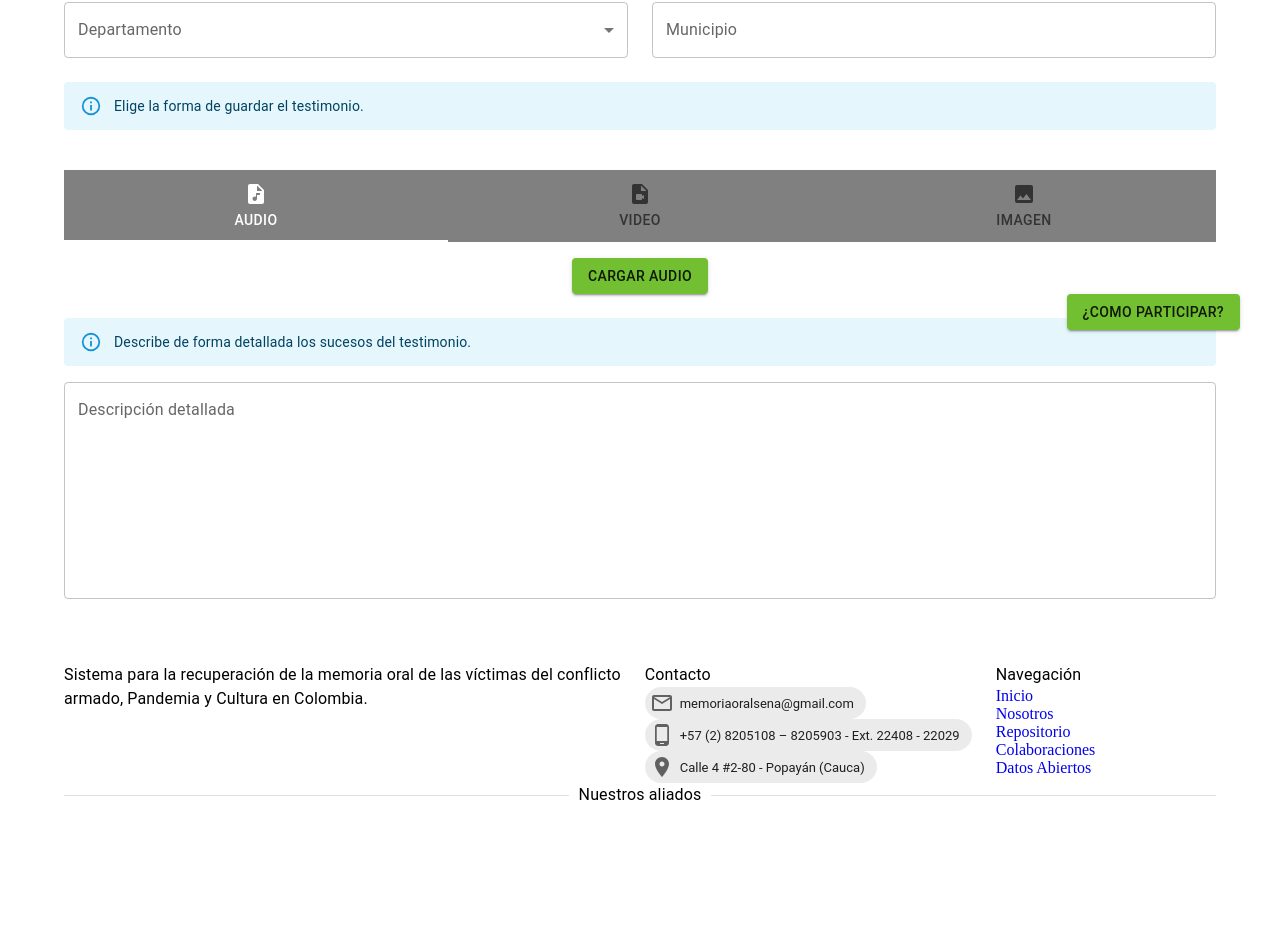
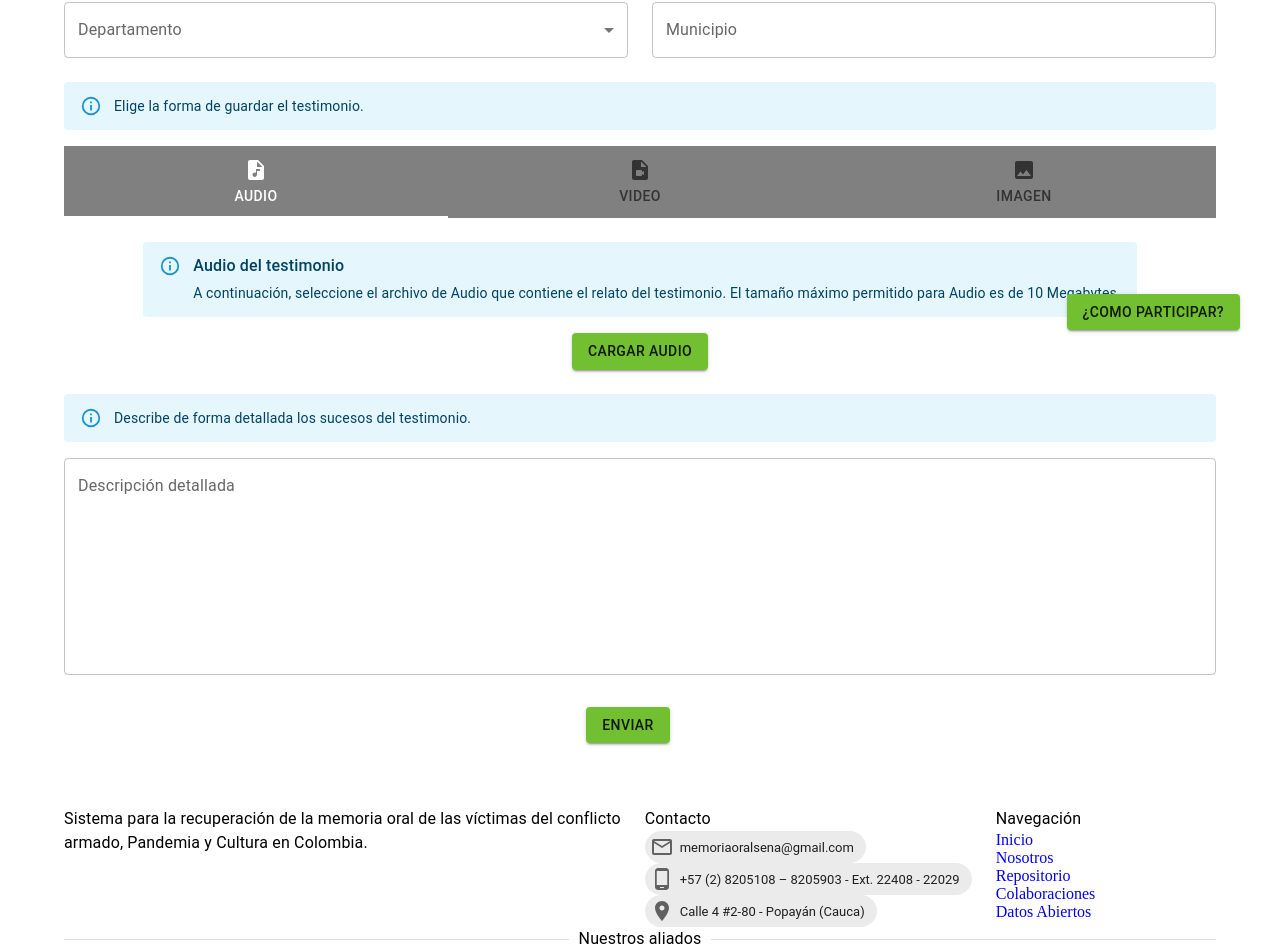
Before and after one commit to zamitulande/memoria, a React (Vite) app in the folder client/: page /repositorio/registrar in a window 1280 px wide. Shown: the part 420-1372 px from the top of the page. Before the commit the page ends 1235 px from the top, so only its background shows below. Built offline with nearby package versions, Linux system fonts and the light colour scheme; the HTML template or start-up script is replaced by a standard one.

Commit message:
load image required

```diff
--- a/client/src/components/testimonies/registerTestimomy/FormTestimony.jsx
+++ b/client/src/components/testimonies/registerTestimomy/FormTestimony.jsx
@@ -1,4 +1,4 @@
-import { Alert, FormControl, Grid, InputLabel, MenuItem, Select, TextField, Typography } from '@mui/material'
+import { Alert, Button, FormControl, Grid, InputLabel, MenuItem, Select, TextField, Typography } from '@mui/material'
 import React, { useState } from 'react'
 import UseValidation from '../../../helpers/hooks/UseValidation';
 import SelectCity from '../../../helpers/components/SelectCity';
@@ -16,6 +16,7 @@ const FormTestimony = ({ userId }) => {
     const [city, setCity] = useState("");
     const [department, setDapartmet] = useState("");
     const [descriptionDetail, setDescriptionDetail] = useState("");
+    const [files, setFiles] = useState({ audio: null, video: null, image: null });
 
     const categories = [
         'Conflicto armado',
@@ -24,12 +25,33 @@ const FormTestimony = ({ userId }) => {
         'Patrimonio alimentario',
         'Conflicto social'
     ];
-    const handleSubmit = () => {
 
+    const handleFilesChange = (file, type) => {
+        const newFiles = { ...files };
+        if (type === 0) {
+            newFiles.audio = file;
+        } else if (type === 1) {
+            newFiles.video = file;
+        } else if (type === 2) {
+            newFiles.image = file;
+        }
+        setFiles(newFiles);
+    };
+
+    const handleSubmit = (e) => {
+        e.preventDefault();
+        if (!files.image) {
+            alert('Debe cargar una imagen.');
+            return;
+        }
+        if (!files.audio && !files.video && descriptionDetail.length < 1000) {
+            alert('Debe cargar un audio, un video o llenar la descripción detallada.');
+            return;
+        }
     }
     return (
         <form onSubmit={handleSubmit}>
-            <Grid container spacing={{ xs: 2, md: 3 }} columns={{ xs: 4, sm: 8, md: 12 }}>
+            <Grid container spacing={{ xs: 2, md: 3 }} columns={{ xs: 4, sm: 8, md: 12 }} alignItems="center">
                 <Grid item xs={6}>
                     <FormControl color='textField' fullWidth>
                         <InputLabel id="demo-simple-select-label">Testimonio</InputLabel>
@@ -126,11 +148,11 @@ const FormTestimony = ({ userId }) => {
                     />
                 </Grid>
                 <Grid item xs={12}>
-                <Alert sx={{mb:2}} severity="info">Elige la forma de guardar el testimonio.</Alert>
-                    <LoadFiles />
+                    <Alert severity="info">Elige la forma de guardar el testimonio.</Alert>
+                    <LoadFiles onFilesChange={handleFilesChange} />
                 </Grid>
                 <Grid item xs={12}>
-                <Alert sx={{mb:2}} severity="info">Describe de forma detallada los sucesos del testimonio.</Alert>
+                    <Alert sx={{ mb: 2 }} severity="info">Describe de forma detallada los sucesos del testimonio.</Alert>
                     <TextField
                         id="outlined-multiline-static"
                         label="Descripción detallada"
@@ -154,6 +176,16 @@ const FormTestimony = ({ userId }) => {
                         FormHelperTextProps={{ sx: { color: "error.main" } }}
                     />
                 </Grid>
+                <Grid
+                    container
+                    direction="column"
+                    justifyContent="space-around"
+                    alignItems="center"
+                    mt={4}>
+                    <Grid>
+                        <Button type="submit" variant="contained" color='secondary'>Enviar</Button>
+                    </Grid>
+                </Grid>
             </Grid>
 
         </form>
--- a/client/src/components/testimonies/registerTestimomy/LoadFiles.jsx
+++ b/client/src/components/testimonies/registerTestimomy/LoadFiles.jsx
@@ -1,10 +1,10 @@
-import { Box, Button, Tab, Tabs } from '@mui/material';
+import { Alert, AlertTitle, Box, Button, Grid, Tab, Tabs } from '@mui/material';
 import AudioFileIcon from '@mui/icons-material/AudioFile';
 import VideoFileIcon from '@mui/icons-material/VideoFile';
 import InsertPhotoIcon from '@mui/icons-material/InsertPhoto';
 import React, { useState } from 'react'
 
-const LoadFiles = () => {
+const LoadFiles = ({ onFilesChange }) => {
 
   const [value, setValue] = useState(0);
   const [selectedFile, setSelectedFile] = useState(null);
@@ -12,10 +12,13 @@ const LoadFiles = () => {
   const handleChange = (event, newValue) => {
     setValue(newValue);
     setSelectedFile(null);
+    onFilesChange(null, newValue);
   };
 
   const handleFileChange = (event) => {
-        setSelectedFile(event.target.files[0]);
+    const file = event.target.files[0];
+    setSelectedFile(file);
+    onFilesChange(file, value);
   };
 
   const renderFileInput = () => {
@@ -34,31 +37,44 @@ const LoadFiles = () => {
         accept = '';
     }
     return (
-            <Box mt={2} display="flex" justifyContent="center">
+      <Grid container mt={1} spacing={2} direction="column" alignItems="center">
+        <Grid item xs={12}>
+          <Alert severity="info">
+            <AlertTitle>
+              {value === 0 ? 'Audio' : value === 1 ? 'Video' : 'Imagen'} del testimonio
+            </AlertTitle>
+            A continuación, seleccione el archivo de {value === 0 ? 'Audio' : value === 1 ? 'Video' : 'Imagen'} que contiene el relato del testimonio.
+            El tamaño máximo permitido para {value === 0 ? 'Audio' : value === 1 ? 'Video' : 'Imagen'} es de {value === 0 ? '10' : value === 1 ? '512' : '8'} Megabytes.
+          </Alert>
+        </Grid>
+        <Grid item xs={12}>
           <input
             type="file"
             accept={accept}
             onChange={handleFileChange}
             style={{ display: 'none' }}
+            required={value === 2}
             id="file-input"
-
           />
           <label htmlFor="file-input">
-                <Button variant="contained" component="span" color='secondary'>
+            <Button variant="contained" component="span" color="secondary">
               Cargar {value === 0 ? 'Audio' : value === 1 ? 'Video' : 'Imagen'}
             </Button>
           </label>
+        </Grid>
         {selectedFile && (
+          <Grid item xs={12}>
             <Box mt={2}>
-                  <strong>Archivo :</strong> {selectedFile.name}
+              <strong>Archivo {value === 0 ? 'Audio' : value === 1 ? 'Video' : 'Imagen'} :</strong> {selectedFile.name}
             </Box>
+          </Grid>
         )}
-            </Box>
+      </Grid>
     );
   };
 
   return (
-          <Box mt={5}>
+    <Box mt={2}>
       <Tabs
         sx={{ backgroundColor: 'gray' }}
         variant="fullWidth"
```
Lines whose indentation alone changed are shown as unchanged.
